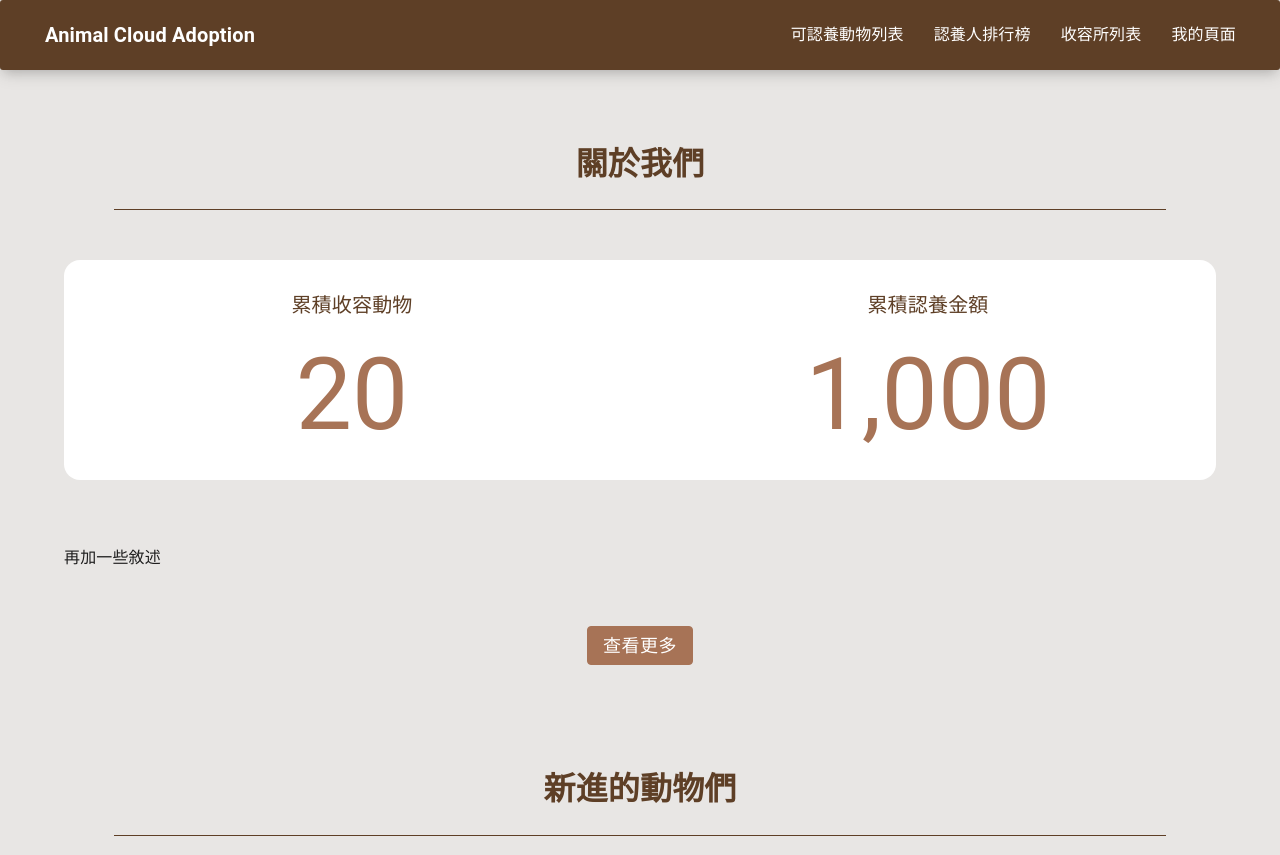
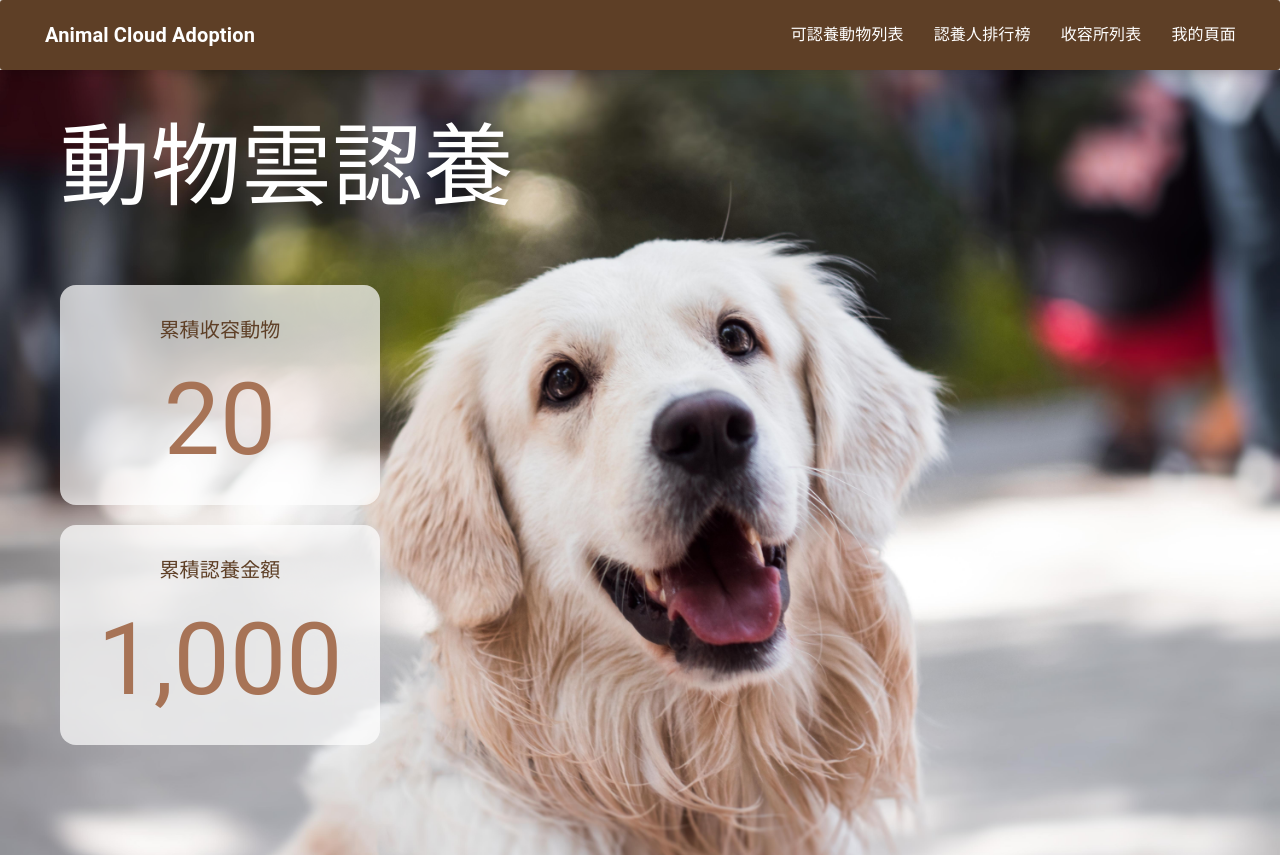
Before and after one commit to angel870326/WebApp_Final_Project, a Next.js app in the folder frontend/: page / in a window 1280 px wide. Shown: the top 855 px of the page. Built offline with nearby package versions, Linux system fonts and the light colour scheme.

Commit message:
add image for home page

```diff
--- /dev/null
+++ b/frontend/components/HomePage/ImageContent.jsx
@@ -0,0 +1,40 @@
+import React from 'react'
+// components
+import { Grid, Typography, Box } from '@mui/material'
+import { useTheme, useMediaQuery } from '@mui/material'
+import CustomCountUp from '@/components/HomePage/CustomCountUp'
+// style
+import { title, counterContent, item, counterBox, counterTitle, counter } from '@/styles/jss/components/HomePage/imageContentStyle'
+
+
+// Data
+const animalNum = 20
+const amount = 1000
+
+export default function ImageContent() {
+  const theme = useTheme();
+  const isXs = useMediaQuery(theme.breakpoints.only('xs'));
+  const isLg = useMediaQuery(theme.breakpoints.up('lg'));
+
+  return (
+      <div>
+        <Typography sx={title}>動物雲認養</Typography>
+        <Grid container spacing={0} sx={counterContent}>
+          <Grid item xs={6} md={6} lg={12} sx={item}>
+            {/* <Box sx={counterBox}> */}
+            <Box style={{...counterBox, width: isLg ? '320px' : 'inherit', margin: isLg ? '10px 60px' : '10px 20px'}}>
+              <Typography sx={counterTitle}>累積收容動物</Typography>
+              <CustomCountUp end={animalNum} style={{...counter, fontSize: isXs ? '70px' : '100px'}} />
+            </Box>
+          </Grid>
+          <Grid item xs={6} md={6} lg={12} sx={item}>
+            {/* <Box sx={counterBox}> */}
+            <Box style={{...counterBox, width: isLg ? '320px' : 'inherit', margin: isLg ? '10px 60px' : '10px 20px'}}>
+              <Typography sx={counterTitle}>累積認養金額</Typography>
+              <CustomCountUp end={amount} style={{...counter, fontSize: isXs ? '70px' : '100px'}} />
+            </Box>
+          </Grid>
+        </Grid>
+      </div>
+  )
+}
--- a/frontend/components/Layout.jsx
+++ b/frontend/components/Layout.jsx
@@ -51,7 +51,7 @@ const theme = createTheme({
 
 const dashboardRoutes = [];
 
-export default function Layout({ children }) {
+export default function Layout({ imageBackground, children }) {
   return (
     <ThemeProvider theme={theme}>
       <CssBaseline />
@@ -70,6 +70,7 @@ export default function Layout({ children }) {
             //   color: "white"
             // }}
           />
+          {imageBackground}
           <Container maxWidth="lg">
             {children}
           </Container>
--- a/frontend/pages/index.jsx
+++ b/frontend/pages/index.jsx
@@ -1,13 +1,61 @@
 import Layout from '@/components/Layout'
+import ImageContent from '@/components/HomePage/ImageContent'
 import AboutUs from '@/components/HomePage/AboutUs'
 import HomeAnimal from '@/components/HomePage/HomeAnimal'
 import HomeAdopter from '@/components/HomePage/HomeAdopter'
 import HomeShelter from '@/components/HomePage/HomeShelter'
+import { Box } from '@mui/material';
+
+
+function ImageBackground() {
+  return(
+    <Box
+      sx={{
+        backgroundImage: 'url(bg.jpg)',
+        backgroundSize: 'cover',
+        backgroundRepeat: 'no-repeat',
+        backgroundPosition: 'center',
+        display: "grid",
+        placeItems: "top",
+        width: '100%',
+        height: '100vh',
+        padding: 0,
+        margin: 0
+      }}
+    >
+      <ImageContent />
+    </Box>
+  );
+}
+
 
 export default function Home() {
 
   return (
-    <Layout>
+  //   <>
+  //   <CssBaseline />
+
+  //   <Box
+  //   sx={{
+  //     backgroundImage: 'url(bg.jpg)',
+  //     backgroundSize: 'cover',
+  //     backgroundRepeat: 'no-repeat',
+  //     backgroundPosition: 'center',
+  //     display: "grid",
+  //     placeItems: "center",
+
+  //     width: '100%',
+  //     height: '100vh',
+  //     padding: 0,
+  //     margin: 0
+  //   }}
+  // >
+  //   where is my words
+  // </Box>
+  // </>
+    <Layout
+      imageBackground={<ImageBackground />}
+      >
       <AboutUs />
       <HomeAnimal />
       <HomeAdopter />
--- a/frontend/styles/jss/components/Header/headerStyle.js
+++ b/frontend/styles/jss/components/Header/headerStyle.js
@@ -13,7 +13,7 @@ const appBar = {
   border: "0",
   borderRadius: "3px",
   padding: "0.625rem 0",
-  marginBottom: "20px",
+  // marginBottom: "20px",
   color: "white",
   background: primaryColor,
   width: "100%",
--- /dev/null
+++ b/frontend/styles/jss/components/HomePage/imageContentStyle.js
@@ -0,0 +1,91 @@
+import {
+    primaryColor,
+    brownColor,
+    defaultFont
+} from "@/styles/jss/animal-cloud-adoption.js";
+
+const title = {
+    ...defaultFont,
+    fontWeight: '10px',
+    fontSize: '90px',
+    color: 'white',
+    paddingLeft: "60px",
+    margin: "30px 0px",
+    '@media (max-width:600px)': {
+      paddingLeft: "50px",
+      fontSize: '80px',
+    },
+};
+
+const counterContent = {
+    width: '100%',
+    padding: "10px 0px",
+    margin: "300px 0px 0px 0px",
+    backgroundColor: "transparent",
+    '@media (max-width:600px)': {
+      margin: "350px 0px 0px 0px",
+    },
+    '@media (min-width:1200px)': {
+        margin: "10px 0px 0px 0px",
+    },
+};
+
+const item = {
+    ...defaultFont,
+    fontWeight: '10px',
+    backgroundColor: "transparent",
+    textAlign: 'center',
+    justifyContent:'center',
+    padding: 0,
+    margin: "0px",
+};
+
+const counterBox = {
+    ...defaultFont,
+    fontWeight: '10px',
+    backgroundColor: 'rgba(255, 255, 255, 0.7)',
+    borderRadius: '16px',
+    textAlign: 'center',
+    justifyContent:'center',
+    padding: "10px 0px",
+    margin: "10px 20px",
+    '@media (min-width:900px)': {
+      margin: "10px 100px",
+    },
+    '@media (min-width:1000px)': {
+      margin: "10px 150px",
+    },
+    '@media (min-width:1200px)': {
+    //   margin: "10px 200px",
+      margin: "100px 20px",
+      width: "350px",
+    //   width: "100%",
+    },
+};
+
+const counterTitle = {
+    ...defaultFont,
+    fontWeight: '10px',
+    fontSize: '20px',
+    color: primaryColor,
+    padding: 0,
+    marginTop: "20px",
+    marginButtom: "0px",
+};
+
+const counter = {
+    ...defaultFont,
+    fontWeight: '10px',
+    fontSize: '100px',
+    color: brownColor,
+};
+
+
+export {
+    title,
+    counterContent,
+    item,
+    counterBox,
+    counterTitle,
+    counter,
+}
```
Also changed, not shown: frontend/public/bg.jpg (added), 1 other file (tests, documents, lock files or other folders).
